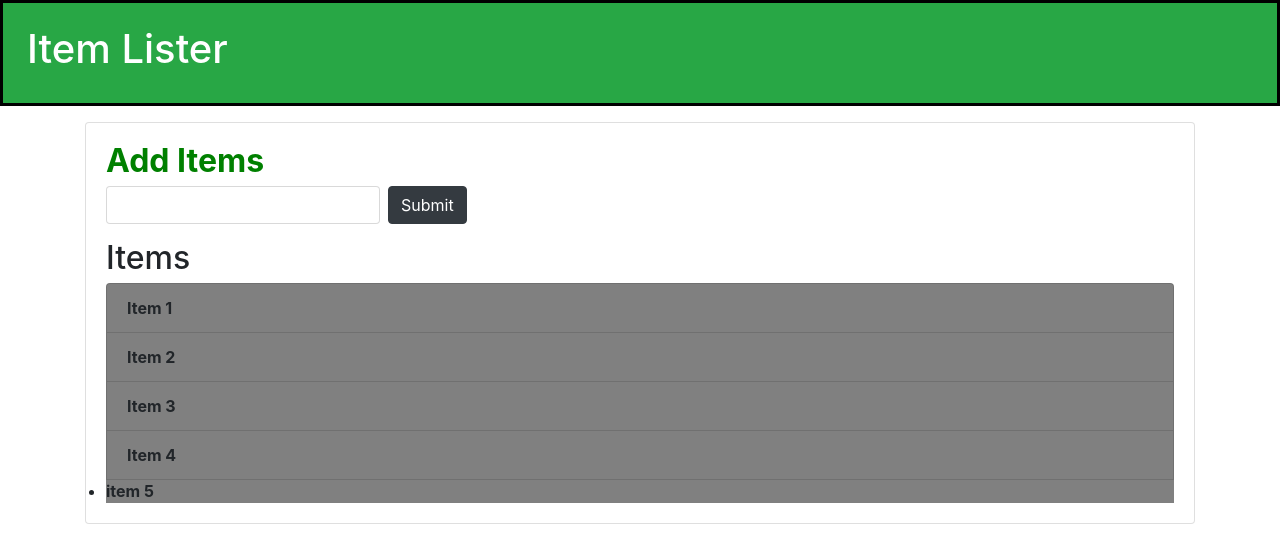
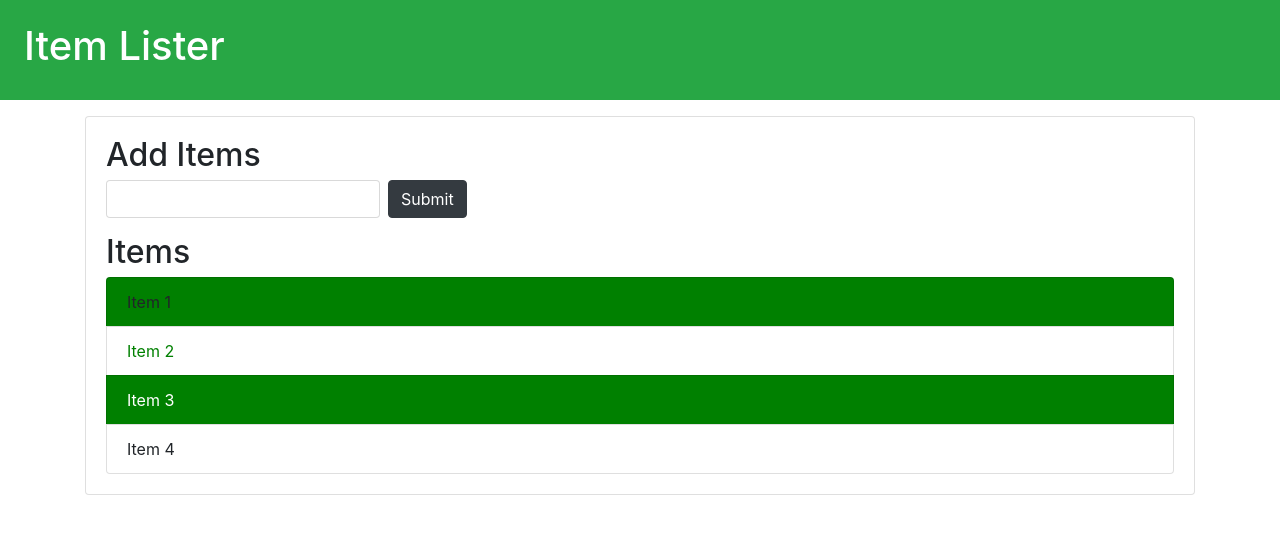
Before and after one commit to 4athul2p0m/Athulrepo, a plain HTML site: page index.html in a window 1280 px wide. Drawn offline with nearby package versions, Linux system fonts and the light colour scheme.

Commit message:
queryselector and queryselector all

```diff
--- a/dom.js
+++ b/dom.js
@@ -1,33 +1,57 @@
-var header = document.getElementById('main-header');
-//add border to header
-header.style.border = 'solid 3px #000';
+// var header = document.getElementById('main-header');
+// //add border to header
+// header.style.border = 'solid 3px #000';
 
-var additems = document.getElementById('list-header');
-console.log(additems);
-//set additems font to bold
-additems.style.fontWeight = 'bold';
-//set font color of additems to green
-additems.style.color = 'green'
+// var additems = document.getElementById('list-header');
+// console.log(additems);
+// //set additems font to bold
+// additems.style.fontWeight = 'bold';
+// //set font color of additems to green
+// additems.style.color = 'green'
 
-//items store list of items of class 'list-group-item
-var items = document.getElementsByClassName('list-group-item');
+// //items store list of items of class 'list-group-item
+// var items = document.getElementsByClassName('list-group-item');
 
-//make 3rd element of list have green background color
-items[2].style.backgroundColor = 'green';
+// //make 3rd element of list have green background color
+// //items[2].style.backgroundColor = 'green';
 
-//make all elements of list have bold font
-for(var i=0;i<items.length;i++) {
-    items[i].style.fontWeight = 'bold';
+// //make all elements of list have bold font
+// for(var i=0;i<items.length;i++) {
+//     items[i].style.fontWeight = 'bold';
+// }
+
+// //using getElementByClassName
+
+// var item = document.getElementsByClassName('new-list-item');
+// item[0].style.fontWeight = 'bold'
+
+// //using getelementbytagname
+
+// var li = document.getElementsByTagName('li');
+// for(var i=0;i<li.length;i++) {
+//     li[i].style.backgroundColor = 'grey'
+// }
+
+// //make second item have green background color
+
+// var secondItem = document.querySelector
+// ('.list-group-item:nth-child(2)');
+// secondItem.style.backgroundColor = 'green';
+
+//make third item invisible
+var thirdItem = document.querySelector
+('.list-group-item:nth-child(3)');
+thirdItem.style.color = 'white';
+
+//change the font color to green for 2nd item in the item list
+var secondItemBg = document.querySelectorAll
+('.list-group-item');
+secondItemBg[1].style.color = 'green';
+
+//make odd elements of list have green background color
+
+var odd = document.querySelectorAll
+('.list-group-item:nth-child(odd)');
+for(var i=0;i<odd.length;i++) {
+    odd[i].style.backgroundColor = 'green'
 }
-
-//using getElementByClassName
-
-var item = document.getElementsByClassName('new-list-item');
-item[0].style.fontWeight = 'bold'
-
-//using getelementbytagname
-
-var li = document.getElementsByTagName('li');
-for(var i=0;i<li.length;i++) {
-    li[i].style.backgroundColor = 'grey'
-}
--- a/index.html
+++ b/index.html
@@ -26,7 +26,6 @@
       <li class="list-group-item">Item 2</li>
       <li class="list-group-item">Item 3</li>
       <li class="list-group-item">Item 4</li>
-      <li class="new-list-item">item 5</li>
     </ul>
    </div>
   </div>
```
